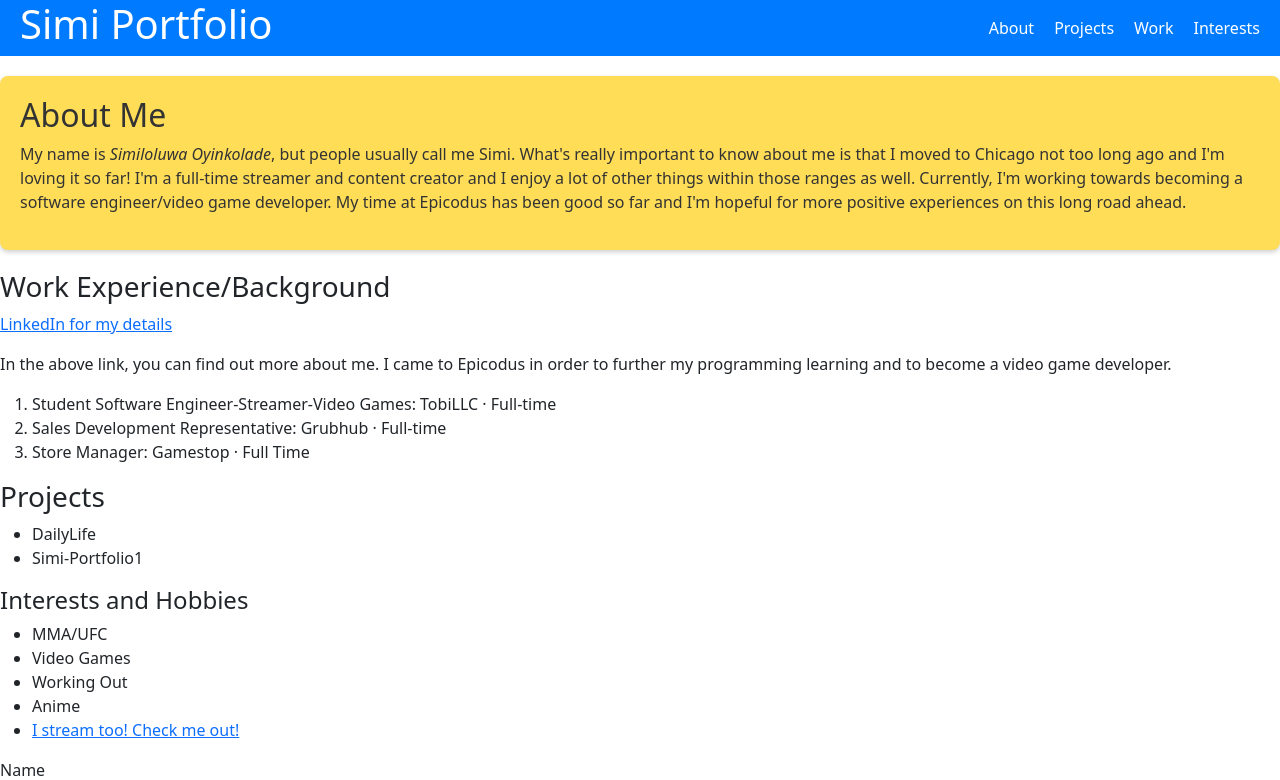
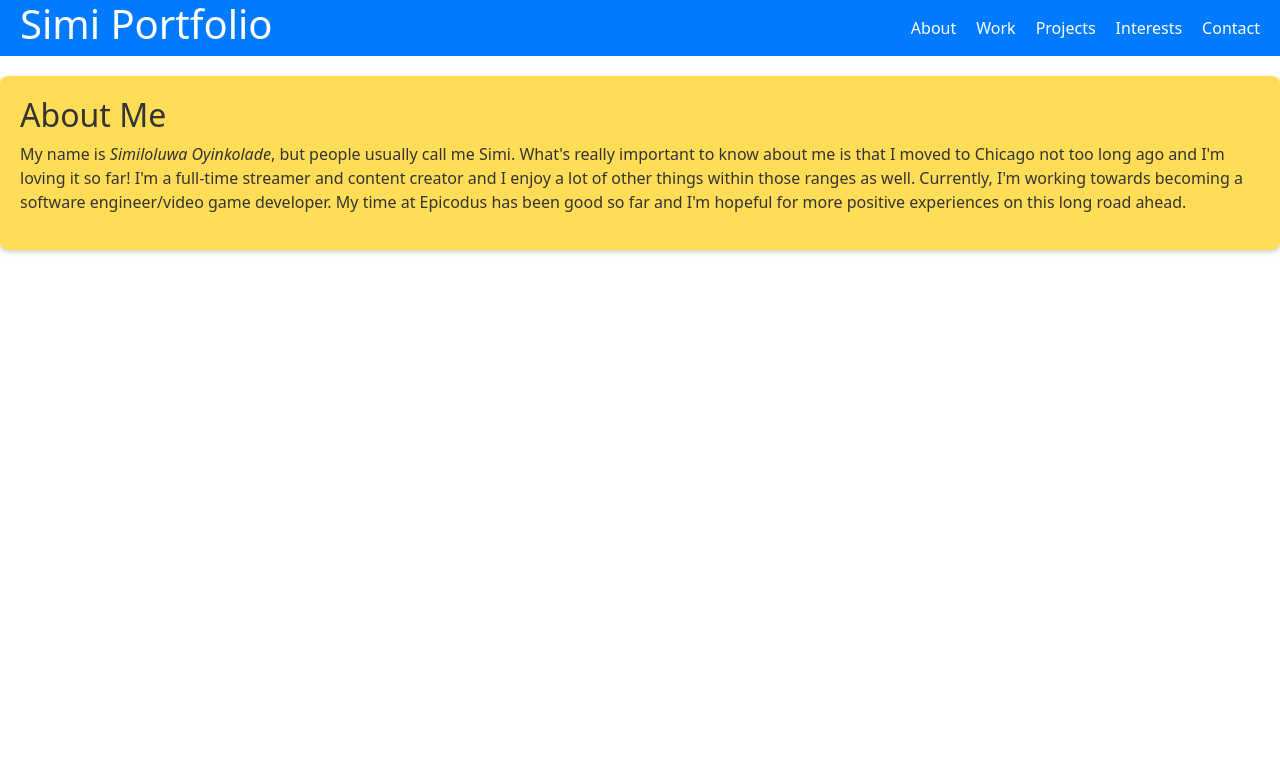
Before and after one commit to simioyin222/React-Js-Portfolio, a React (Create React App) app: page /about in a window 1280 px wide. Shown: the top 780 px of the page. Built offline with nearby package versions, Linux system fonts and the light colour scheme.

Commit message:
add navigation and page for each section

```diff
--- a/package.json
+++ b/package.json
@@ -12,7 +12,7 @@
     "react-dom": "^18.2.0",
     "react-icons": "^5.0.1",
     "react-intersection-observer": "^9.8.1",
-    "react-router-dom": "^6.21.1",
+    "react-router-dom": "^6.22.2",
     "react-scripts": "5.0.1",
     "react-slick": "^0.30.2",
     "react-spring": "^9.7.3",
--- a/src/App.js
+++ b/src/App.js
@@ -1,25 +1,27 @@
 import React from 'react';
-import Navbar from './components/Navbar/Navbar'; // new  component
+import { BrowserRouter as Router, Route, Routes, Navigate } from 'react-router-dom';
+import Navbar from './components/Navbar/Navbar';
 import About from './components/About/About';
 import Work from './components/Work';
 import Projects from './components/Projects';
 import Interests from './components/Interests';
-import ContactForm from './components/ContactForm'; // updated ContactForm
-import Modal from './components/Modal/Modal';
+import ContactForm from './components/ContactForm'; // Ensure this path is correct
 import 'bootstrap/dist/css/bootstrap.min.css';
-import './App.css'; //  custom styles outside of modules
+import './App.css';
 
 function App() {
   return (
-    <div>
-      <Navbar /> {/* Updated to use Navbar instead of Header for better navigation */}
-      <About />
-      <Work />
-      <Projects /> {/* modal and carousel features */}
-      <Interests />
-      <ContactForm /> {/* Updated contact form with submission  */}
-      {/*  footer component here */}
-    </div>
+    <Router>
+      <Navbar />
+      <Routes>
+        <Route path="/" element={<Navigate replace to="/about" />} /> {/* Redirect to About */}
+        <Route path="/about" element={<About />} />
+        <Route path="/work" element={<Work />} />
+        <Route path="/projects" element={<Projects />} />
+        <Route path="/interests" element={<Interests />} />
+        <Route path="/contact" element={<ContactForm />} />
+      </Routes>
+    </Router>
   );
 }
 
--- a/src/components/Navbar/Navbar.js
+++ b/src/components/Navbar/Navbar.js
@@ -1,4 +1,5 @@
 import React from 'react';
+import { Link } from 'react-router-dom';
 import styles from './navbar.module.css';
 
 function Navbar() {
@@ -6,10 +7,11 @@ function Navbar() {
     <nav className={styles.navbar}>
       <h1>Simi Portfolio</h1>
       <div className={styles.links}>
-        <a href="#about">About</a>
-        <a href="#projects">Projects</a>
-        <a href="#work">Work</a>
-        <a href="#interests">Interests</a>
+        <Link to="/about">About</Link>
+        <Link to="/work">Work</Link>
+        <Link to="/projects">Projects</Link>
+        <Link to="/interests">Interests</Link>
+        <Link to="/contact">Contact</Link>
       </div>
     </nav>
   );
```
Also changed, not shown: 1 other file (tests, documents, lock files or other folders).
